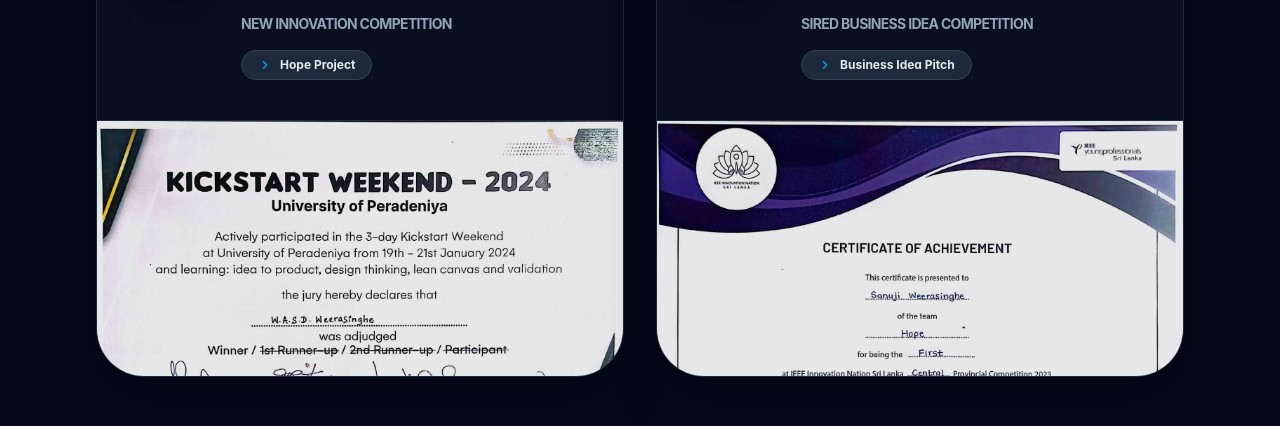
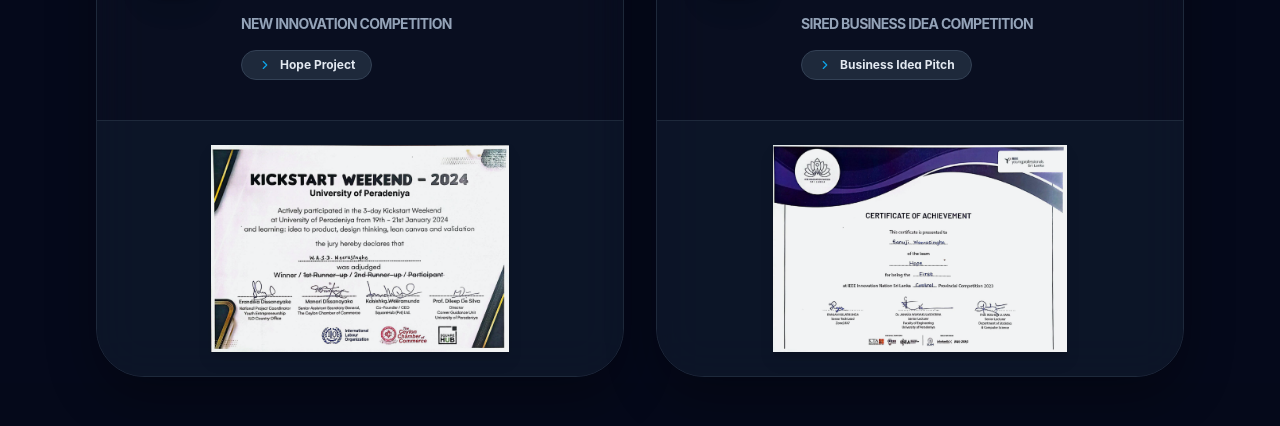
Before and after one commit to sanujiweerasinghe/portfolio, a React (Vite) app in the folder client/: page / in a window 1280 px wide. Shown: the part 8000-8426 px from the top of the page. Built offline with nearby package versions, Linux system fonts and the light colour scheme; no server answers.

Commit message:
fix: resolve certificate cropping issue and enforce CV cache-busting
Changed achievements image layout to object-contain with styling and added ?v=2 to CV URLs to force browser reload.

```diff
--- a/client/src/components/home/About.jsx
+++ b/client/src/components/home/About.jsx
@@ -63,7 +63,7 @@
             </div>
 
             <div className="mt-12 flex flex-wrap gap-6">
-               <a href="/Sanuji_Weerasinghe_CV.pdf" download className="btn-primary">
+               <a href="/Sanuji_Weerasinghe_CV.pdf?v=2" download className="btn-primary">
                  Download Resume <Download size={20} />
                </a>
                <a href="#contact" className="btn-secondary">
--- a/client/src/components/home/Achievements.jsx
+++ b/client/src/components/home/Achievements.jsx
@@ -85,11 +85,11 @@
                 </div>
               </div>
               {item.image && (
-                <div className="w-full h-64 overflow-hidden border-t border-slate-200 dark:border-slate-800 relative group-hover:h-80 transition-all duration-500 ease-in-out cursor-pointer" onClick={() => window.open(item.image, '_blank')}>
-                  <div className="absolute inset-0 bg-slate-900/10 group-hover:bg-transparent transition-colors z-10 pointer-events-none"></div>
-                  <img src={item.image} alt={`${item.title} Certificate`} className="w-full h-full object-cover object-top hover:scale-105 transition-transform duration-700" />
-                  <div className="absolute bottom-4 right-4 z-20 opacity-0 group-hover:opacity-100 transition-opacity bg-black/60 text-white text-xs px-3 py-1.5 rounded-full backdrop-blur-md">
-                    Click to view
+                <div className="w-full h-64 overflow-hidden border-t border-slate-200 dark:border-slate-800 relative group-hover:h-80 transition-all duration-500 ease-in-out cursor-pointer bg-slate-200/50 dark:bg-slate-900/80 flex items-center justify-center p-6" onClick={() => window.open(item.image, '_blank')}>
+                  <div className="absolute inset-0 bg-slate-900/5 group-hover:bg-transparent transition-colors z-10 pointer-events-none"></div>
+                  <img src={item.image} alt={`${item.title} Certificate`} className="w-full h-full object-contain hover:scale-105 transition-transform duration-700 drop-shadow-lg" />
+                  <div className="absolute bottom-4 right-4 z-20 opacity-0 group-hover:opacity-100 transition-opacity bg-black/70 text-white text-xs font-medium px-4 py-2 rounded-full backdrop-blur-md shadow-xl border border-white/10">
+                    Click to view full size
                   </div>
                 </div>
               )}
--- a/client/src/components/home/Hero.jsx
+++ b/client/src/components/home/Hero.jsx
@@ -83,8 +83,8 @@
               <ArrowUpRight size={20} className="group-hover:translate-x-1 group-hover:-translate-y-1 transition-transform" />
             </a>
             <a
-             href="/Sanuji_Weerasinghe_CV.pdf"
-             download
+              href="/Sanuji_Weerasinghe_CV.pdf?v=2"
+              download
              className="btn-secondary group px-8"
             >
               Download Resume
--- a/client/src/data/profile.js
+++ b/client/src/data/profile.js
@@ -18,7 +18,7 @@
   github: "https://github.com/sanujiweerasinghe",
   githubUsername: "sanujiweerasinghe",
   linkedin: "https://www.linkedin.com/in/sanuji-weerasinghe-b91b9a24b",
-  resumeUrl: "/Sanuji_Weerasinghe_CV.pdf",
+  resumeUrl: "/Sanuji_Weerasinghe_CV.pdf?v=2",
   photo: "/profile.jpg",
 };
 
```
